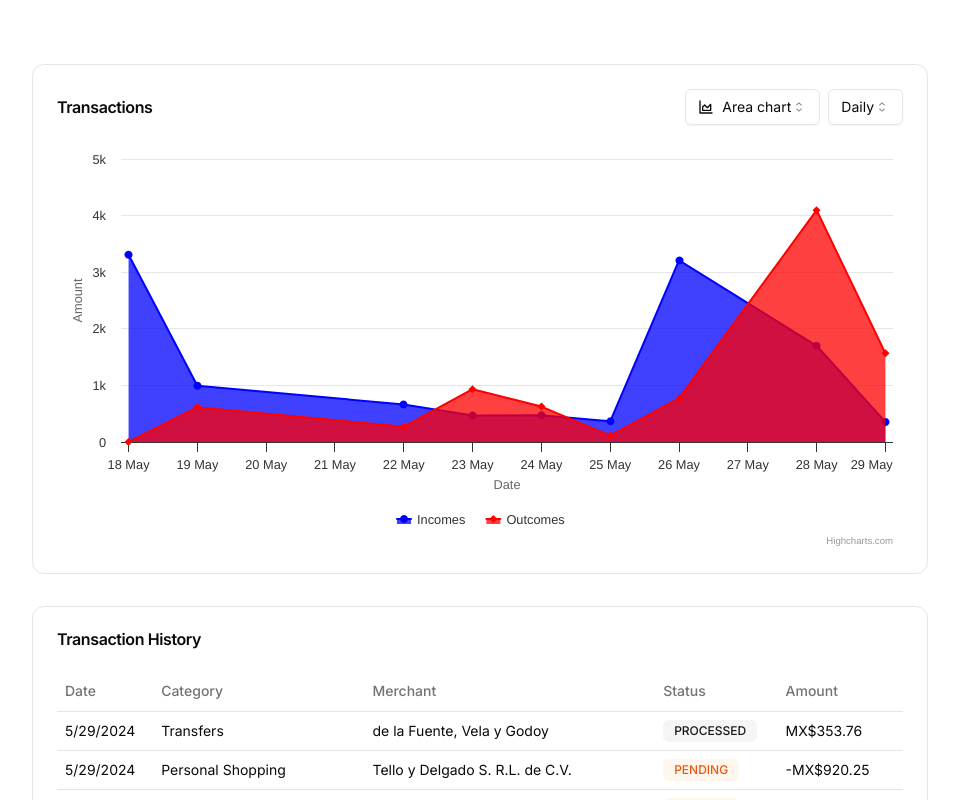
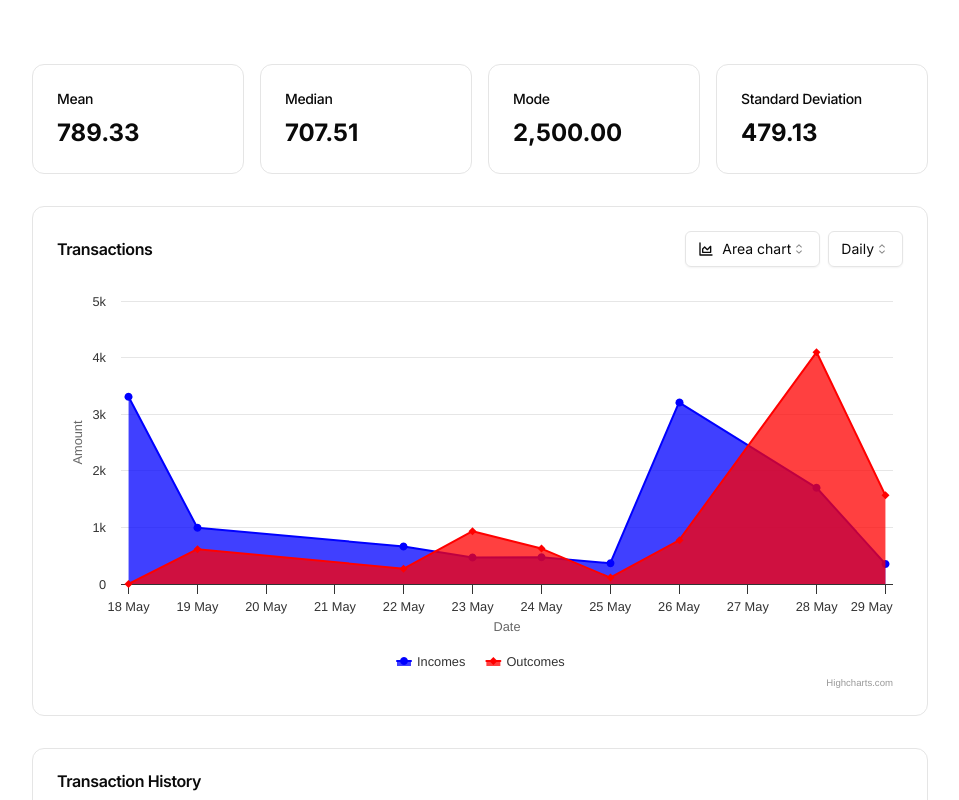
Before and after one commit to ocordova/ammper-dashboard, a Next.js app: page / in a window 1280 px wide. Shown: the top 800 px of the page, without its empty margins (160-1119 px from the left). Built offline with nearby package versions, Linux system fonts and the light colour scheme.

Commit message:
✨ Add Simple Desciptive Statistics

```diff
--- a/app/(dashboard)/page.tsx
+++ b/app/(dashboard)/page.tsx
@@ -1,10 +1,12 @@
 import TransactionHistory from "@/components/dashboard/transactions-histoy";
 import TransactionsChart from "@/components/dashboard/transactions-chart";
+import DescriptiveStatistics from "@/components/dashboard/descriptive-statistics";
 
 export default function Dashboard() {
   return (
     <>
       <main className="flex flex-1 flex-col gap-4 p-4 md:gap-8 md:p-8">
+        <DescriptiveStatistics />
         <TransactionsChart />
         <TransactionHistory />
       </main>
--- /dev/null
+++ b/components/dashboard/descriptive-statistics.tsx
@@ -0,0 +1,49 @@
+import { calculateStatistics } from "@/lib/statistics";
+import { Card, CardContent, CardHeader, CardTitle } from "../ui/card";
+import TransactionData from "@/db/transactions.json";
+import { BelvoTransaction } from "@/lib/definitions";
+
+export default function DescriptiveStatistics() {
+  const { mean, median, mode, stdDev } = calculateStatistics(
+    TransactionData as BelvoTransaction[],
+  );
+
+  return (
+    <div className="grid gap-4 md:grid-cols-2 lg:grid-cols-4">
+      <Card>
+        <CardHeader className="flex flex-row items-center justify-between space-y-0 pb-2">
+          <CardTitle className="text-sm font-medium">Mean</CardTitle>
+        </CardHeader>
+        <CardContent>
+          <div className="text-2xl font-bold">{mean}</div>
+        </CardContent>
+      </Card>
+      <Card>
+        <CardHeader className="flex flex-row items-center justify-between space-y-0 pb-2">
+          <CardTitle className="text-sm font-medium">Median</CardTitle>
+        </CardHeader>
+        <CardContent>
+          <div className="text-2xl font-bold">{median}</div>
+        </CardContent>
+      </Card>
+      <Card>
+        <CardHeader className="flex flex-row items-center justify-between space-y-0 pb-2">
+          <CardTitle className="text-sm font-medium">Mode</CardTitle>
+        </CardHeader>
+        <CardContent>
+          <div className="text-2xl font-bold">{mode}</div>
+        </CardContent>
+      </Card>
+      <Card>
+        <CardHeader className="flex flex-row items-center justify-between space-y-0 pb-2">
+          <CardTitle className="text-sm font-medium">
+            Standard Deviation
+          </CardTitle>
+        </CardHeader>
+        <CardContent>
+          <div className="text-2xl font-bold">{stdDev}</div>
+        </CardContent>
+      </Card>
+    </div>
+  );
+}
--- /dev/null
+++ b/lib/statistics.ts
@@ -0,0 +1,33 @@
+import { BelvoTransaction } from "./definitions";
+
+const formatNumber = (num: number | undefined) => {
+  if (!num) return "-";
+  return new Intl.NumberFormat("en-US", {
+    minimumFractionDigits: 2,
+    maximumFractionDigits: 2,
+  }).format(num);
+};
+
+export const calculateStatistics = (data: BelvoTransaction[]) => {
+  const amounts = data.map((transaction) => transaction.amount);
+  const mean = amounts.reduce((a, b) => a + b, 0) / amounts.length;
+  const median = amounts.sort((a, b) => a - b)[Math.floor(amounts.length / 2)];
+  const mode = amounts
+    .sort(
+      (a, b) =>
+        amounts.filter((v) => v === a).length -
+        amounts.filter((v) => v === b).length,
+    )
+    .pop();
+  const variance =
+    amounts.reduce((sum, current) => sum + (current - mean) ** 2, 0) /
+    amounts.length;
+  const stdDev = Math.sqrt(variance);
+
+  return {
+    mean: formatNumber(mean),
+    median: formatNumber(median),
+    mode: formatNumber(mode),
+    stdDev: formatNumber(stdDev),
+  };
+};
```
